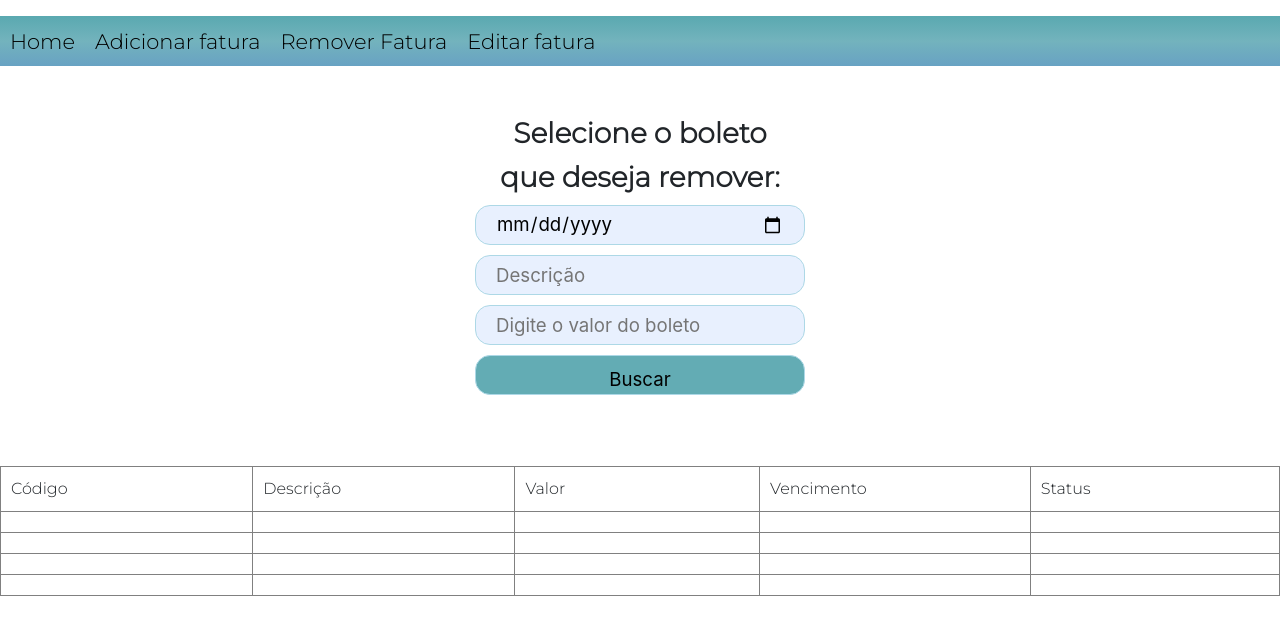
After one commit to takahash1/SistemaWebFaturas, a PHP site: page /removeboleto.html in a window 1280 px wide. The commit adds this page. Shown: the top 635 px of the page. Run offline with PHP 8.4, Linux system fonts and the light colour scheme; some web fonts are replaced.

Commit message:
Add files via upload

```diff
--- a/websystem/classes/usuarios.php
+++ b/websystem/classes/usuarios.php
@@ -12,11 +12,11 @@ Class Usuario
 		try {
 
 			$pdo = new PDO("mysql:dbname=".$nome.";host=".$host, $usuario, $senha);
-			echo "Conectado";
+			echo "";
 
 		} catch (PDOException $e) {
 			$msgErro = $e->getMessage();
-			echo "Não conectado";
+			echo "Erro ao conectar com o banco de dados";
 		}
 
 	}
--- a/websystem/css/style.css
+++ b/websystem/css/style.css
@@ -4,7 +4,7 @@
 	padding: 0px;
 }
 
-body{
+body#index{
 	background-image: url("../img/contas.jpg");
 	background-position: center;
 	background-repeat: no-repeat;
@@ -17,7 +17,7 @@ body{
 	font-family: 'Montserrat', sans-serif;
 }
 
-input{
+input#inpLogin{
 	display: block;
 	height: 55px;
 	width: 400px;
@@ -32,26 +32,26 @@ input{
 	color: black;
 }
 
-input[type=submit]{
+input#inpLogin[type=submit]{
 	background-color: #EF4C4F;
 	outline: none;
 	cursor: pointer;
 }
 
-div#formulario{
+div#formulariologin{
 	width: 400px;
 	margin: 50px auto 0px auto;
 	outline: none;
 	text-align: center;
 }
-div#formulario1{
+div#formulariologin1{
 	width: 400px;
 	margin: 200px auto 0px auto;
 	outline: none;
 	text-align: center;
 }
 
-div#formulario h1,h2{
+div#formulariologin h1,h2{
 	font-family: 'Montserrat', sans-serif;
 	text-align: center;
 	padding: 20px;
@@ -66,11 +66,92 @@ a{
 	display: block;
 	text-align: center;
 }
-a:hover{
+a#indexLink:hover{
 	text-decoration: none;
 	color: grey;
 }
-
+a#fpLink:focus{
+	color:white;
+}
+a#fpLink:hover{
+	text-decoration: none;
+	color: white;
+}
 input[type=submit]:hover{
 	border: 2px solid pink;
 }
+body{
+	background-color:
+}
+div#menu{
+	height: 50px;
+	background-color: #73B3BD;
+	background-image: linear-gradient(to bottom, #5AA9B0, #73B3BD, #68A2C3 );
+	color: white;
+}
+
+ul li{
+	font-family: 'Montserrat', sans-serif;
+	list-style: none;
+	display: inline-block;
+	float: left;
+	font-size: 21px;
+	padding: 10px;
+}
+div#tabela{
+	height: 200px;
+
+}
+tr td{
+	font-family: 'Montserrat', sans-serif;
+	border: 1px solid grey;
+	margin: 10px;
+	padding: 10px;
+	width: 400px;
+}
+#descricao{
+	width: 400px;
+}
+div#tabela{
+	width: 400px;
+	margin: 50px auto 50px auto;
+	outline: none;
+	text-align: center;
+}
+div#formularioMenu{
+	width: 10px;
+	height: 50px;
+}
+input#inpHome{
+	display: block;
+	height: 40px;
+	width: 330px;
+	margin: 10px;
+	padding: 10px;
+	border-radius: 15px;
+	border: 1px solid lightblue;
+	font-size: 14pt;
+	padding: 10px 20px;
+	outline: none;
+	background-color: #E8F0FE;
+	color: black;
+}
+div#formularioMenu{
+	width: 350px;
+	margin: 50px auto 0px auto;
+	outline: none;
+	text-align: center;
+}
+
+div#formularioMenu h3{
+	font-family: 'Montserrat', sans-serif;
+	text-align: center;
+	padding: 20px;
+	outline: none;
+	padding: 1px;
+	font-weight: bold;
+}
+input#inpHome[type=submit]{
+	background-color: #63ACB4;
+	outline: none;
+	cursor: pointer;
--- /dev/null
+++ b/websystem/removeboleto.html
@@ -0,0 +1,78 @@
+<!DOCTYPE html>
+<html lang="pt-br">
+<head>
+	<meta charset="utf-8">
+	<link rel="stylesheet" href="https://stackpath.bootstrapcdn.com/bootstrap/4.5.0/css/bootstrap.min.css" integrity="sha384-9aIt2nRpC12Uk9gS9baDl411NQApFmC26EwAOH8WgZl5MYYxFfc+NcPb1dKGj7Sk" crossorigin="anonymous">
+	<link href="https://fonts.googleapis.com/css2?family=Montserrat:wght@300&display=swap" rel="stylesheet">
+	<title>Controle de faturas</title>
+	<link rel="stylesheet" type="text/css" href="css/style.css">
+</head>
+</script>
+<body>
+	<div id="menu">
+		<ul id="menulist">
+			<li>
+				<a id="fpLink" class="btnNavbar" href="home.html">Home</a>
+			</li>
+			<li>
+				<a id="fpLink" class="btnNavbar" href="addboleto.html">Adicionar fatura</a>
+			</li>
+			<li>
+				<a id="fpLink" class="btnNavbar" href="removeboleto.html">Remover Fatura</a>
+			</li>
+			<li>
+				<a id="fpLink" class="btnNavbar" href="editboleto.html">Editar fatura</a>
+			</li>
+		</ul>
+		</div>
+		<div id="formularioMenu">
+			<h3>Selecione o boleto</h3>
+			<h3>que deseja remover:</h3>
+		<form method="POST">
+			<input id="inpHome" type="date" name="data" placeholder="DD/MM/AAAA">
+			<input id="inpHome" type="text" name="descricao" placeholder="Descrição">
+			<input id="inpHome" type="tel"  name="valor" pattern="([0-9]{1,3}\.)?[0-9]{1,3},[0-9]{2}$" placeholder="Digite o valor do boleto">
+			<input id="inpHome" type="submit" name="buscar" value="Buscar">
+		</form>
+	</div>
+	<table>
+		<div id="tabela">
+		<tr>
+			<td id="cod">Código</td>
+			<td id="descricao">Descrição</td>
+			<td id="valor">Valor</td>
+			<td id="dataVenc">Vencimento</td>
+			<td id="dataVenc">Status</td>
+
+		</tr>
+		<tr>
+			<td></td>
+			<td></td>
+			<td></td>
+			<td></td>
+			<td></td>
+		</tr>
+		<tr>
+			<td></td>
+			<td></td>
+			<td></td>
+			<td></td>
+			<td></td>
+		</tr>
+		<tr>
+			<td></td>
+			<td></td>
+			<td></td>
+			<td></td>
+			<td></td>
+		</tr>
+		<tr>
+			<td></td>
+			<td></td>
+			<td></td>
+			<td></td>
+			<td></td>
+		</tr>
+	</table>
+</body>
+</html>
```
Also changed, not shown: websystem/addboleto.html (added, +28 -0 lines), websystem/cadastrar.php (+10 -10 lines), websystem/editboleto.html (added, +29 -0 lines), websystem/home.html (added, +67 -0 lines), websystem/index.php (+7 -6 lines).
